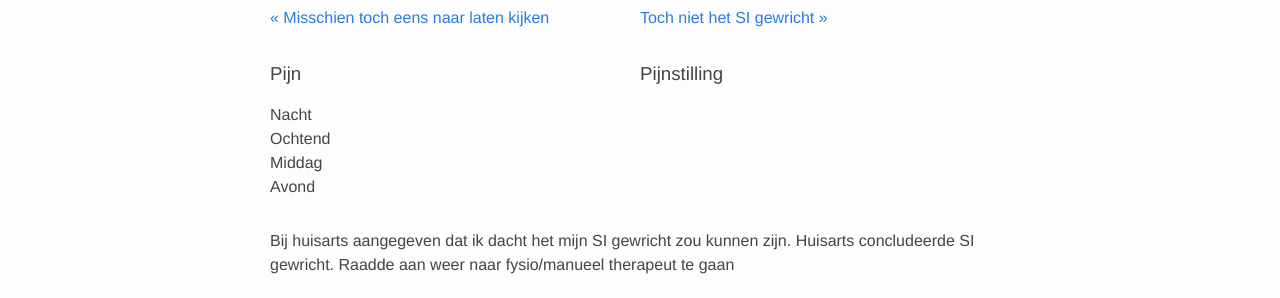
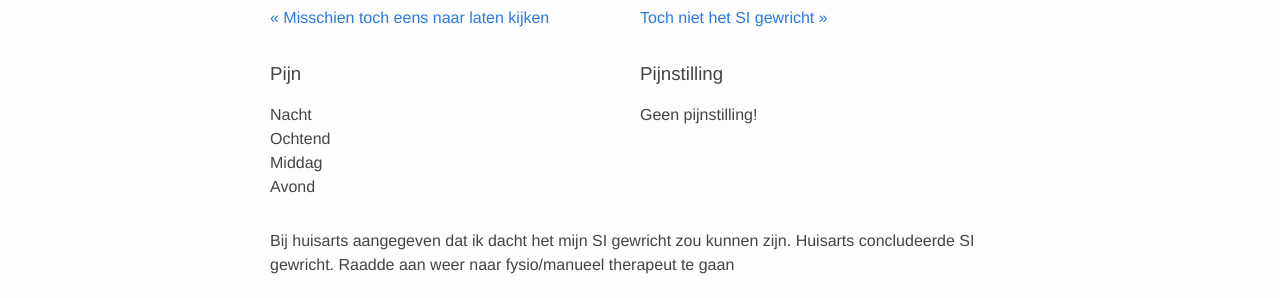
Before and after one commit to sandersoeteman/sandersoeteman.github.io, a Jekyll site: the page built from _posts/2019-03-21-Naar-de-huisarts.md, in a window 1280 px wide. Shown: the part 175-473 px from the top of the page. Built offline with Jekyll 4.4.1, drawn with Linux system fonts in a browser that asks for light colours.

Commit message:
geen pijnstilling

```diff
--- a/_layouts/blog.html
+++ b/_layouts/blog.html
@@ -61,7 +61,7 @@ layout: base
       </div>
       <div class="medicatie">
         <h3>Pijnstilling</h3>
-        {% if page.pcml %}
+        {% if page.pcml or page.ibu or page.diclo %} {% if page.pcml %}
         <div>
           <label>Paracetamol 500mg</label>
           <span>{{ page.pcml }}</span>
@@ -76,6 +76,10 @@ layout: base
           <label>Diclofenac 75mg</label>
           <span>{{ page.diclo }}</span>
         </div>
+        {% endif %} {% else %}
+        <div>
+          <label>Geen pijnstilling!</label>
+        </div>
         {% endif %}
       </div>
     </div>
```
